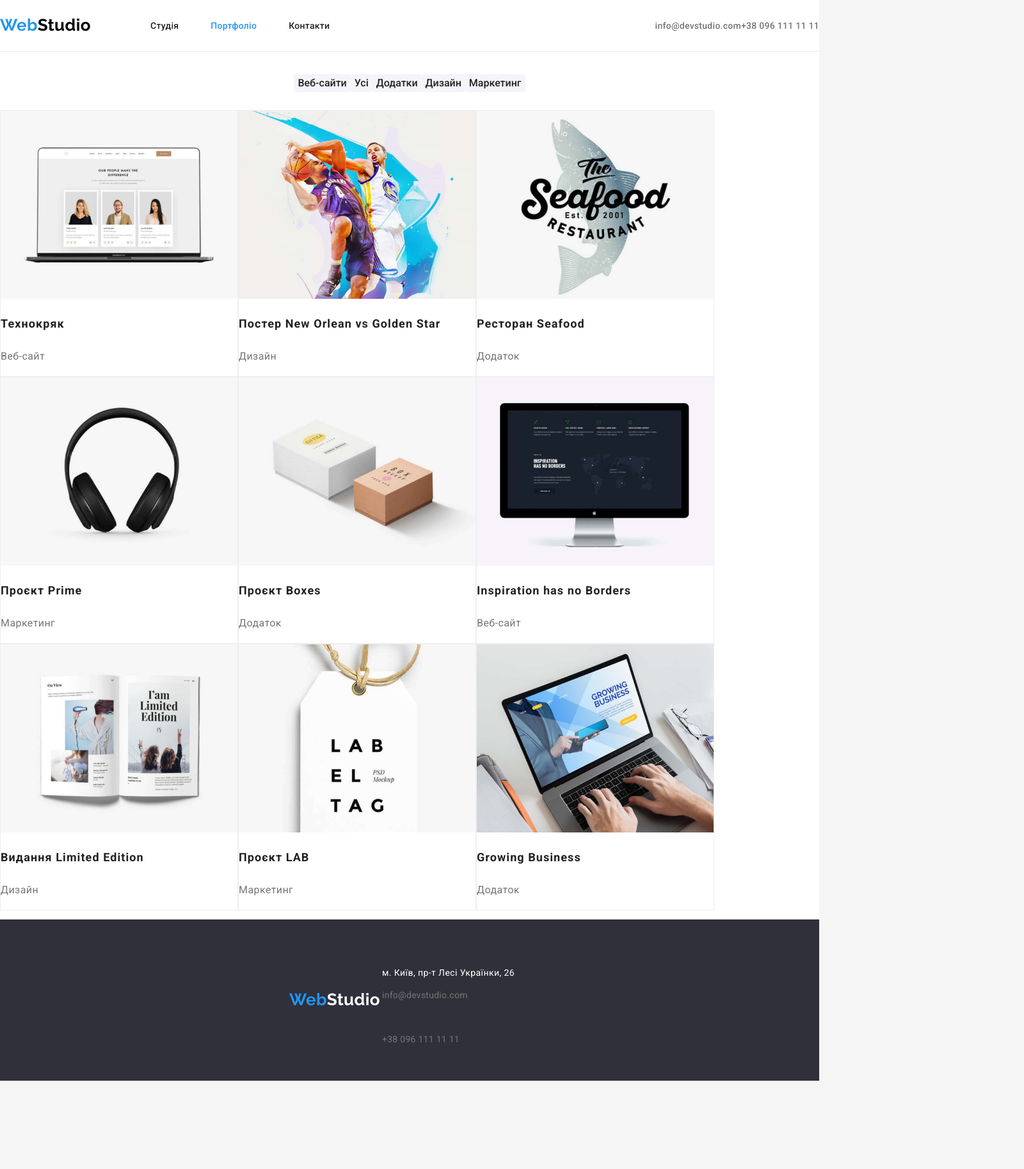
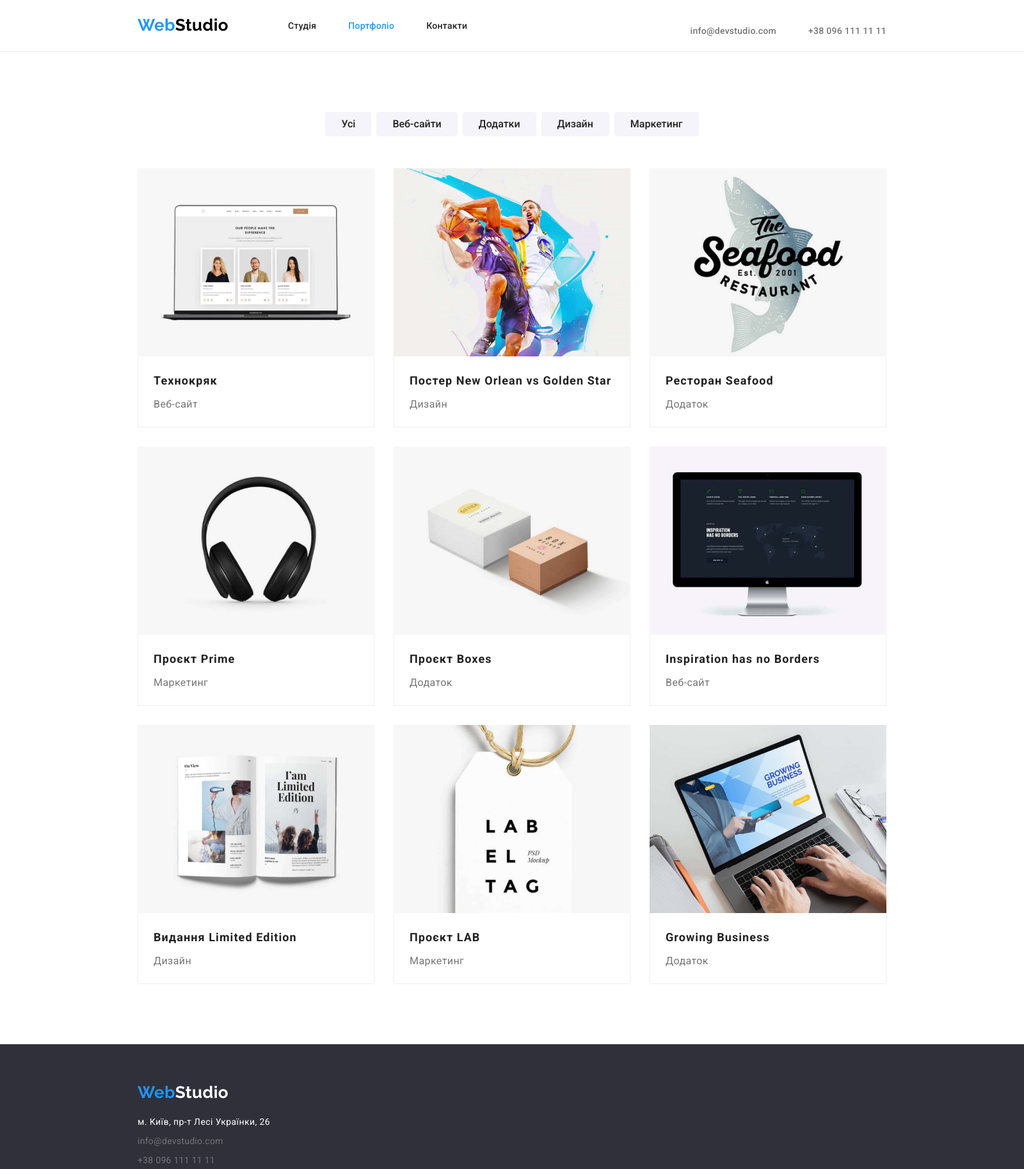
Before and after one commit to nulevii/goit-markup-hw-03, a plain HTML site: page portfolio.html in a window 1280 px wide. Shown: the whole page at 64% size, 1600 px wide, since content can reach past the window. Before the commit the page ends 1689 px from the top, so only its background shows below. Drawn offline with nearby package versions, Linux system fonts and the light colour scheme.

Commit message:
Finish with set elements position

```diff
--- a/css/styles.css
+++ b/css/styles.css
@@ -23,7 +23,6 @@ body {
   margin: 0;
   display: flex;
   flex-direction: column;
-  align-items: center;
 
   background-color: var(--color-smoke-white);
 }
@@ -32,20 +31,26 @@ body {
 .page-main,
 .page-footer {
   display: flex;
-  align-items: center;
-  width: 100%;
-  max-width: 1600px;
-
+  width: 1600px;
+  margin: 0 auto;
   background-color: var(--color-white);
 }
 
 .container {
+  box-sizing: border-box;
   width: 1200px;
+  margin: 0 auto;
+  padding: 0 15px;
 }
 
-ul {
+ul,
+h1,
+h2,
+h3,
+p {
   list-style: none;
   padding: 0;
+  margin: 0;
 }
 
 /* Header */
@@ -91,11 +96,12 @@ ul {
 .navigation-list {
   display: flex;
   margin-left: 93px;
+  gap: 50px;
 }
 
 .navigation-list-element {
   display: block;
-  margin-right: 50px;
+  padding: 32px 0;
   font-weight: 500;
   line-height: 1.143;
   letter-spacing: 0.02em;
@@ -115,12 +121,15 @@ ul {
 .header-contacts {
   display: flex;
   margin-left: auto;
+  gap: 50px;
 }
 
 .header-contact-element {
   display: block;
 
   height: 16px;
+  padding: 32px 0;
+
   font-weight: 500;
   line-height: 1.143;
   letter-spacing: 0.02em;
@@ -142,7 +151,6 @@ ul {
 
 .order-section {
   height: 600px;
-
   display: flex;
   flex-direction: column;
   align-items: center;
@@ -153,7 +161,7 @@ ul {
 .order-section-sign {
   width: 696px;
   height: 120px;
-  padding-bottom: 30px;
+  margin-bottom: 30px;
   text-align: center;
 
   font-weight: 900;
@@ -187,7 +195,8 @@ ul {
   cursor: pointer;
 }
 .features-section {
-  height: 286px;
+  padding-top: 94px;
+  padding-bottom: 94px;
   display: flex;
   justify-content: center;
   align-items: center;
@@ -199,7 +208,7 @@ ul {
   justify-content: space-between;
 
   width: 100%;
-  max-width: 1170px;
+  gap: 30px;
 }
 
 .fiture-element {
@@ -212,10 +221,9 @@ ul {
 }
 
 .fiture-text {
-  padding-top: 10px;
-
   line-height: 1.714;
-
+  margin: 0;
+  margin-top: 10px;
   color: var(--color-grey);
 }
 
@@ -223,8 +231,7 @@ ul {
   display: flex;
   flex-direction: column;
   align-items: center;
-
-  height: 480px;
+  padding-bottom: 94px;
 }
 
 .about-us-sign,
@@ -237,13 +244,13 @@ ul {
 .about-us-list {
   display: flex;
   justify-content: space-between;
-
+  height: 100%;
   width: 100%;
-  max-width: 1170px;
-  padding-top: 50px;
+  margin-top: 50px;
 }
 
 .about-us-image {
+  display: block;
 }
 
 .our-team-section {
@@ -273,9 +280,6 @@ ul {
   flex-direction: column;
   align-items: center;
 
-  width: 270px;
-  height: 368px;
-
   box-shadow: 0px 1px 3px rgba(0, 0, 0, 0.12), 0px 1px 1px rgba(0, 0, 0, 0.14),
     0px 2px 1px rgba(0, 0, 0, 0.2);
   border-radius: 0px 0px 4px 4px;
@@ -284,6 +288,7 @@ ul {
 }
 
 .our-team-person-image {
+  display: block;
 }
 
 .our-team-person-name {
@@ -291,8 +296,8 @@ ul {
   font-size: 16px;
   line-height: 1.188;
 
-  padding-top: 30px;
-  padding-bottom: 10px;
+  margin-top: 30px;
+  margin-bottom: 10px;
 
   text-align: center;
 }
@@ -300,24 +305,33 @@ ul {
 .our-team-person-position {
   font-size: 16px;
   line-height: 1.188;
-
   text-align: center;
-
+  padding-bottom: 30px;
   color: var(--color-grey);
 }
 
 /* Portfolio page */
 .portfolio-main {
+  display: flex;
+  padding-bottom: 94px;
 }
 
 .filters-section {
+  display: flex;
+  justify-content: center;
+  margin: auto;
+  padding-top: 94px;
+  padding-bottom: 50px;
 }
 
 .filters-list {
   display: flex;
+  align-items: center;
+  gap: 8px;
 }
 
 .filter-button {
+  padding: 6px 25px;
   font-family: "Roboto", sans-serif;
   font-weight: 500;
   font-size: 16px;
@@ -336,27 +350,41 @@ ul {
 }
 
 .portfolio-section {
+  margin: auto;
 }
 
 .portfolio-list {
   display: flex;
   flex-wrap: wrap;
+  gap: 30px;
 }
 
 .portfolio-element {
-  border: 1px solid #eeeeee;
+  width: 370px;
+  box-sizing: border-box;
 }
 
 .portfolio-element-image {
+  display: block;
+}
+
+.portfolio-text-container {
+  border: 1px solid var(--color-border-two);
+  border-top: none;
 }
 
 .portfolio-element-name {
+  padding: 20px 24px 0 24px;
+  margin-bottom: 4px;
+
   font-size: 18px;
   line-height: 2;
   letter-spacing: 0.06em;
 }
 
 .portfolio-element-type {
+  padding: 0 24px 20px 24px;
+
   font-size: 16px;
   line-height: 1.875;
 
@@ -397,9 +425,7 @@ ul {
 .footer-contact-list {
   display: flex;
   flex-direction: column;
-  justify-content: space-between;
-  max-width: 231px;
-  height: 90px;
+  gap: 9px;
 }
 
 .footer-contact-element {
--- a/portfolio.html
+++ b/portfolio.html
@@ -7,20 +7,23 @@
 
   <meta name="viewport" content="width=device-width, initial-scale=1.0">
   <title>WebStudio</title>
+  <link rel="stylesheet" href="node_modules/modern-normalize/modern-normalize.css">
   <link rel="preconnect" href="https://fonts.googleapis.com">
   <link rel="preconnect" href="https://fonts.gstatic.com" crossorigin>
   <link href="https://fonts.googleapis.com/css2?family=Raleway:wght@700&family=Roboto:wght@400;500;700;900&display=swap"
     rel="stylesheet">
-  <link rel="stylesheet" href="css/styles.css">
+  <link rel="stylesheet" href="./css/styles.css">
+
 </head>
 
 <body>
   <header class="page-header">
+    <div class="container header-container">
       <nav class="navigation">
-      <a class="header-logo" href="index.html"> <span>Web</span>Studio</a>
+        <a class="header-logo" href="./index.html"> <span>Web</span>Studio</a>
         <ul class="navigation-list">
-        <li><a class="navigation-list-element " href="index.html">Студія</a></li>
-        <li><a class="navigation-list-element selected" href="portfolio.html">Портфоліо</a></li>
+          <li><a class="navigation-list-element" href="./index.html">Студія</a></li>
+          <li><a class="navigation-list-element selected" href="./portfolio.html">Портфоліо</a></li>
           <li><a class="navigation-list-element" href="">Контакти</a></li>
         </ul>
       </nav>
@@ -32,14 +35,16 @@
           <a class="header-contact-element" href="tel:+38-096-111-11-11">+38 096 111 11 11</a>
         </li>
       </ul>
+    </div>
   </header>
 
   <main class="page-main portfolio-main">
-    <section class="filters-section">
+    <div class="container">
+      <section class=" filters-section">
         <h2 class="filters-sign" style="visibility: hidden; height: 0; width: 0;">Фільтри</h2>
         <ul class="filters-list">
+          <li><button type="button" class="filter-button">Усі</button></li>
           <li><button type="button" class="filter-button">Веб-сайти</button></li>
-        <li><button type="button" class="filter-button">Усі</button></li>
           <li><button type="button" class="filter-button">Додатки</button></li>
           <li><button type="button" class="filter-button">Дизайн</button></li>
           <li><button type="button" class="filter-button">Маркетинг</button></li>
@@ -47,70 +52,90 @@
       </section>
 
       <section class="portfolio-section">
+        <h1 style="visibility: hidden; height: 0; width: 0;">Наші роботи</h1>
         <ul class="portfolio-list">
           <li class="portfolio-element">
             <img src="./images/portfolio/technokryak_site.jpg" alt="Технокряк" class="portfolio-element-image"
               height="294" width="370">
+            <div class="portfolio-text-container">
               <h3 class="portfolio-element-name">Технокряк</h3>
               <p class="portfolio-element-type">Веб-сайт</p>
+            </div>
           </li>
           <li class="portfolio-element">
             <img src="./images/portfolio/basketboll-poster-design.jpg" alt="Постер New Orlean vs Golden Star"
               class="portfolio-element-image" height="294" width="370">
+            <div class="portfolio-text-container">
               <h3 class="portfolio-element-name">Постер New Orlean vs Golden Star</h3>
               <p class="portfolio-element-type">Дизайн</p>
+            </div>
           </li>
           <li class="portfolio-element">
             <img src="./images/portfolio/seafood-design.jpg" alt="Ресторан Seafood" class="portfolio-element-image"
               height="294" width="370">
+            <div class="portfolio-text-container">
               <h3 class="portfolio-element-name">Ресторан Seafood</h3>
               <p class="portfolio-element-type">Додаток</p>
+            </div>
           </li>
           <li class="portfolio-element">
             <img src="./images/portfolio/prime-marketing.jpg" alt="Проєкт Prime" class="portfolio-element-image"
               height="294" width="370">
+            <div class="portfolio-text-container">
               <h3 class="portfolio-element-name">Проєкт Prime</h3>
               <p class="portfolio-element-type">Маркетинг</p>
+            </div>
           </li>
           <li class="portfolio-element">
             <img src="./images/portfolio/boxes-app.jpg" alt="Проєкт Boxes" class="portfolio-element-image" height="294"
               width="370">
+            <div class="portfolio-text-container">
               <h3 class="portfolio-element-name">Проєкт Boxes</h3>
               <p class="portfolio-element-type">Додаток</p>
+            </div>
           </li>
           <li class="portfolio-element">
             <img src="./images/portfolio/inspiration-site.jpg" alt="Inspiration has no Borders"
               class="portfolio-element-image" height="294" width="370">
+            <div class="portfolio-text-container">
               <h3 class="portfolio-element-name">Inspiration has no Borders</h3>
               <p class="portfolio-element-type">Веб-сайт</p>
+            </div>
           </li>
           <li class="portfolio-element">
             <img src="./images/portfolio/limited-edition-design.jpg" alt="Видання Limited Edition"
               class="portfolio-element-image" height="294" width="370">
+            <div class="portfolio-text-container">
               <h3 class="portfolio-element-name">Видання Limited Edition</h3>
               <p class="portfolio-element-type">Дизайн</p>
+            </div>
           </li>
           <li class="portfolio-element">
-          <img src="./images/portfolio/lab-marketing.jpg" alt="Проєкт LAB" class="portfolio-element-image" height="294"
-            width="370">
+            <img src="./images/portfolio/lab-marketing.jpg" alt="Проєкт LAB" class="portfolio-element-image"
+              height="294" width="370">
+            <div class="portfolio-text-container">
               <h3 class="portfolio-element-name">Проєкт LAB</h3>
               <p class="portfolio-element-type">Маркетинг</p>
+            </div>
           </li>
           <li class="portfolio-element">
             <img src="./images/portfolio/growing-business-design.jpg" alt="Growing Business"
               class="portfolio-element-image" height="294" width="370">
+            <div class="portfolio-text-container">
               <h3 class="portfolio-element-name">Growing Business</h3>
               <p class="portfolio-element-type">Додаток</p>
+            </div>
           </li>
         </ul>
       </section>
-
+    </div>
   </main>
   <footer class="page-footer">
-    <a class="footer-logo" href="index.html"><span>Web</span>Studio</a>
+    <div class="container footer-container">
+      <a class="footer-logo" href="./index.html"><span>Web</span>Studio</a>
       <address class="footer-contacts">
-      <p class="footer-adress">м. Київ, пр-т Лесі Українки, 26</p>
         <ul class="footer-contact-list">
+          <ul class="footer-adress">м. Київ, пр-т Лесі Українки, 26</ul>
           <li>
             <a class="footer-contact-element" href="mailto:info@devstudio.com">info@devstudio.com</a>
           </li>
@@ -119,6 +144,7 @@
           </li>
         </ul>
       </address>
+    </div>
   </footer>
 
 </body>
```
Also changed, not shown: index.html (+7 -3 lines). Lines whose indentation alone changed are shown as unchanged.
